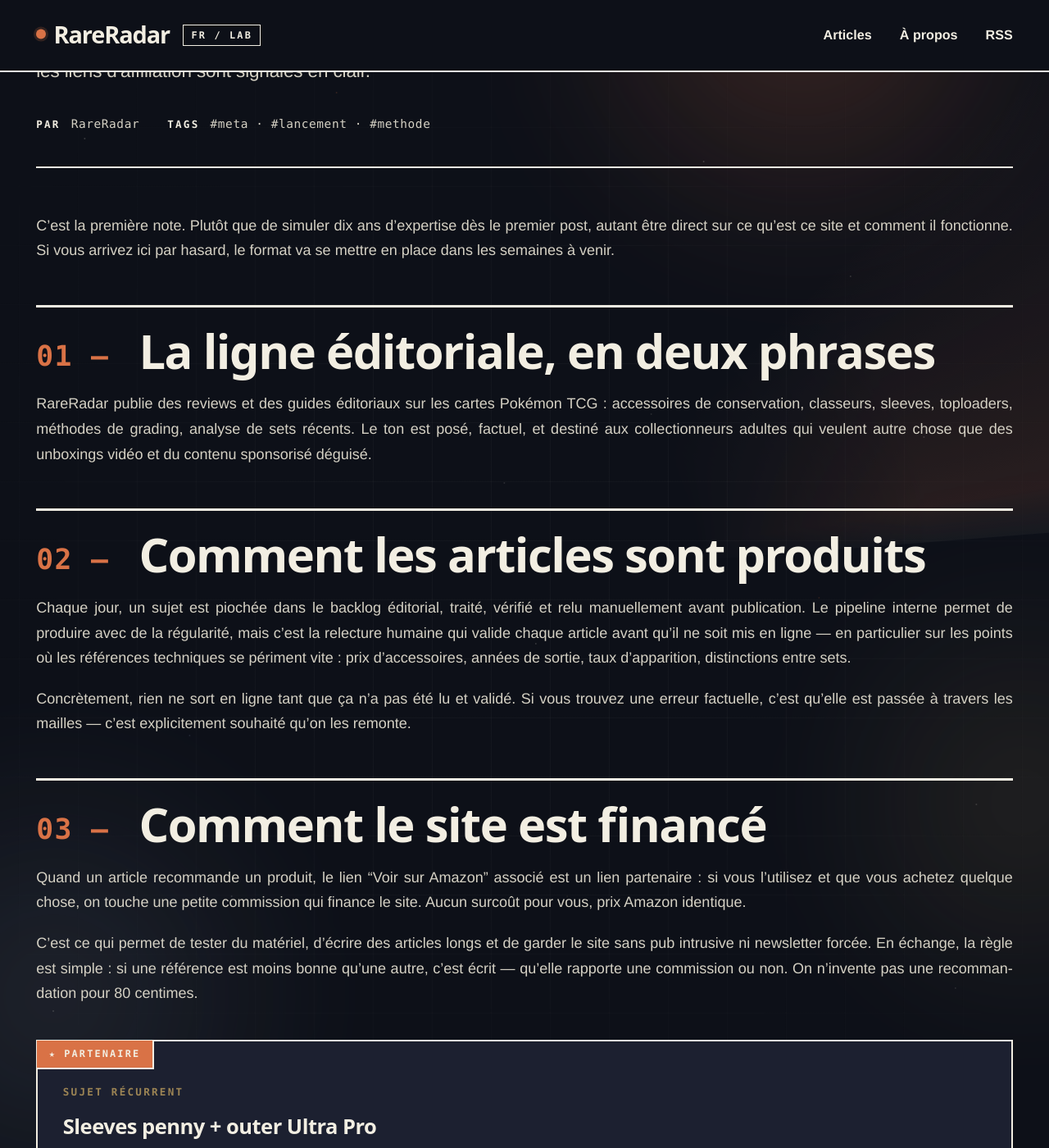
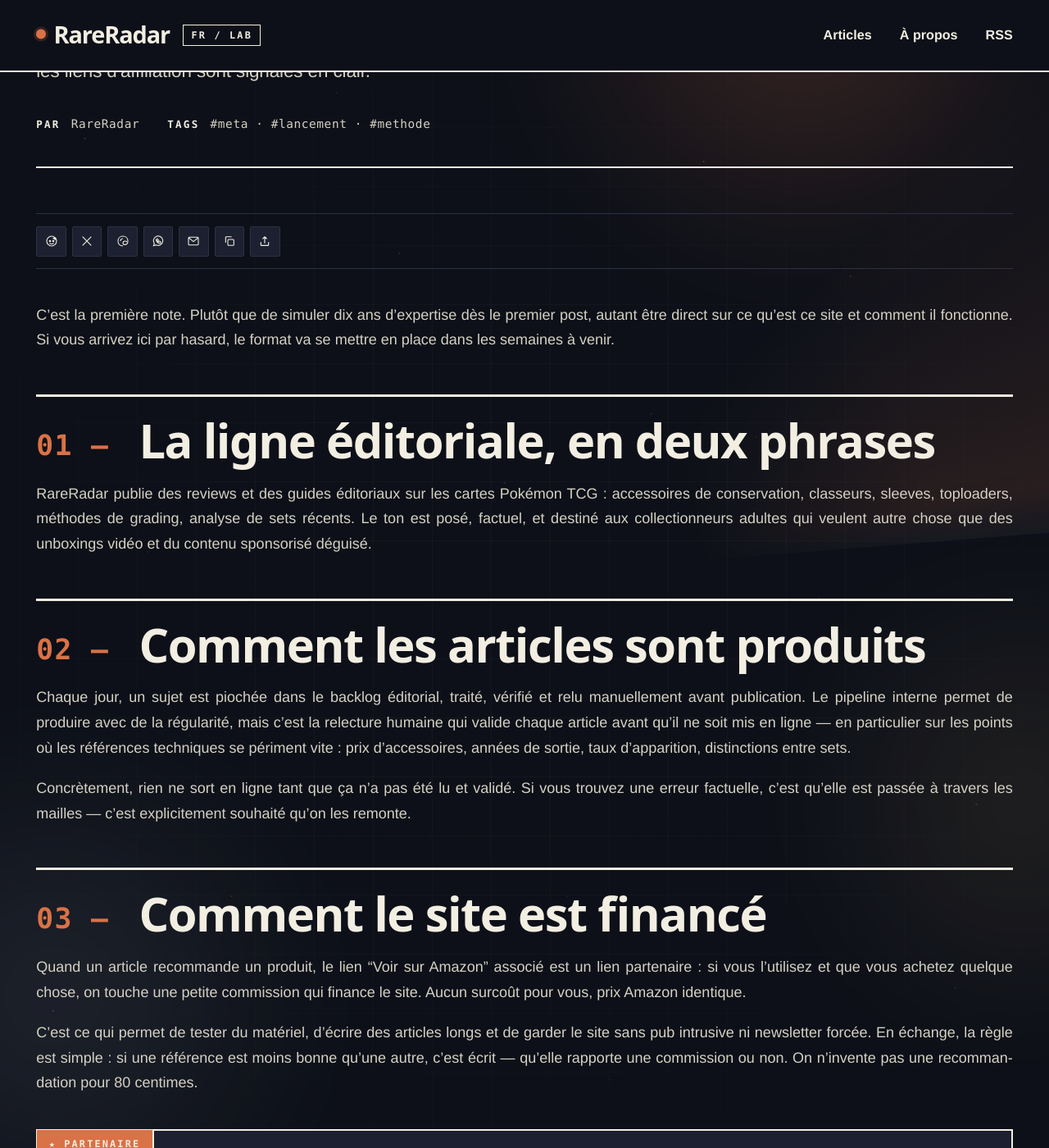
Before and after one commit to rareradar/cfds-pokemon-fr, a Jekyll site: the page built from _posts/2026-05-05-rareradar-launch.md, in a window 1280 px wide and 1400 px high, scrolled down 1105 px. Shown: the whole window at 82% size. Built offline with Jekyll 4.4.1, drawn with Linux system fonts in a browser that asks for light colours.

Commit message:
Boutons partage aussi en haut (variante compacte)
share-buttons.html : param 'compact' (default false). Si true :
- Pas de h3 titre (gain place)
- Pas de labels texte (icônes only)
- Border 1.5px softer + padding réduit

post.html : inclusion compact=true après .article__head, avant .prose.
La version complète reste après le contenu (avec h3 + labels + bouton
'Partager' Web Share API natif si dispo).

Pattern UX standard editorial (NYT, The Verge) : top compact pour
distribution, bottom complet pour le post-lecture engagement.

```diff
--- a/_includes/share-buttons.html
+++ b/_includes/share-buttons.html
@@ -6,14 +6,15 @@
   Toutes URL passent par url_encode pour éviter l'injection.
 {%- endcomment -%}
 
+{%- assign compact = include.compact | default: false -%}
 {%- assign share_url = page.url | absolute_url -%}
 {%- assign share_url_enc = share_url | url_encode -%}
 {%- assign share_title_enc = page.title | url_encode -%}
 {%- assign share_text_raw = page.description | default: page.dek | default: page.title -%}
 {%- assign share_text_enc = share_text_raw | url_encode -%}
 
-<aside class="share" aria-label="Partager cet article">
-  <h3 class="share__title">Partager · {{ page.title | truncate: 40 }}</h3>
+<aside class="share{% if compact %} share--compact{% endif %}" aria-label="Partager cet article">
+  {% unless compact %}<h3 class="share__title">Partager · {{ page.title | truncate: 40 }}</h3>{% endunless %}
   <div class="share__buttons">
 
     <a class="share-btn" target="_blank" rel="noopener"
--- a/_layouts/post.html
+++ b/_layouts/post.html
@@ -39,6 +39,8 @@ layout: default
       </div>
     </header>
 
+    {% include share-buttons.html compact=true %}
+
     <div class="prose">
       {{ content }}
     </div>
--- a/assets/css/style.css
+++ b/assets/css/style.css
@@ -963,6 +963,17 @@ a {
   .share-btn { padding: 0.65rem 0.8rem; }
 }
 
+/* Variante compacte (haut d'article) : icônes only, plus discret */
+.share--compact {
+  margin: 1.6rem 0 2.4rem;
+  padding: 0.9rem 0 0.85rem;
+  border-top: 1.5px solid var(--rule-soft);
+  border-bottom: 1.5px solid var(--rule-soft);
+}
+.share--compact .share__buttons { gap: 0.4rem; }
+.share--compact .share-btn { padding: 0.55rem; }
+.share--compact .share-btn span { display: none; }
+
 .prose > h2,
 .prose > h3 {
   color: var(--ink);
```
